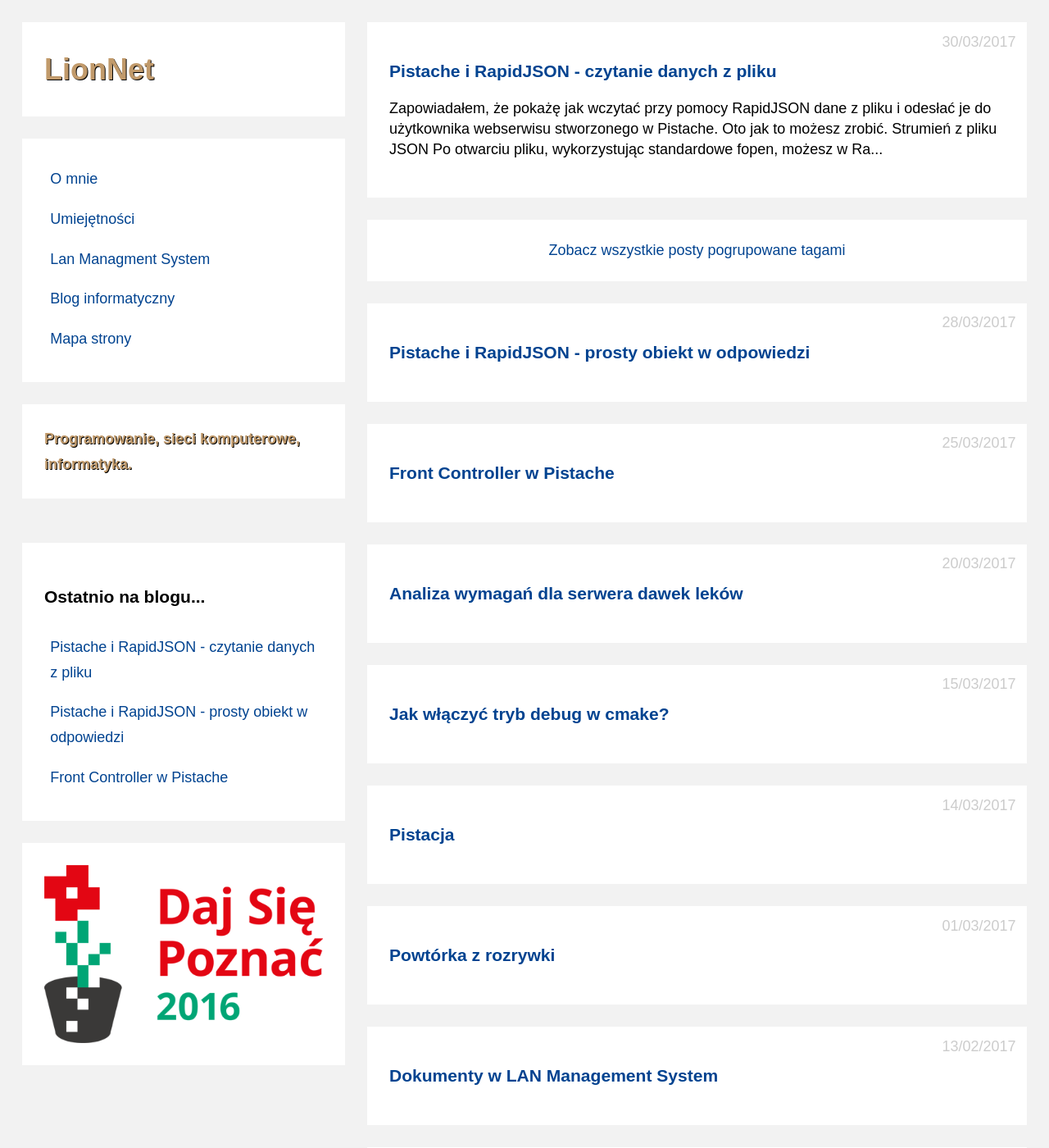
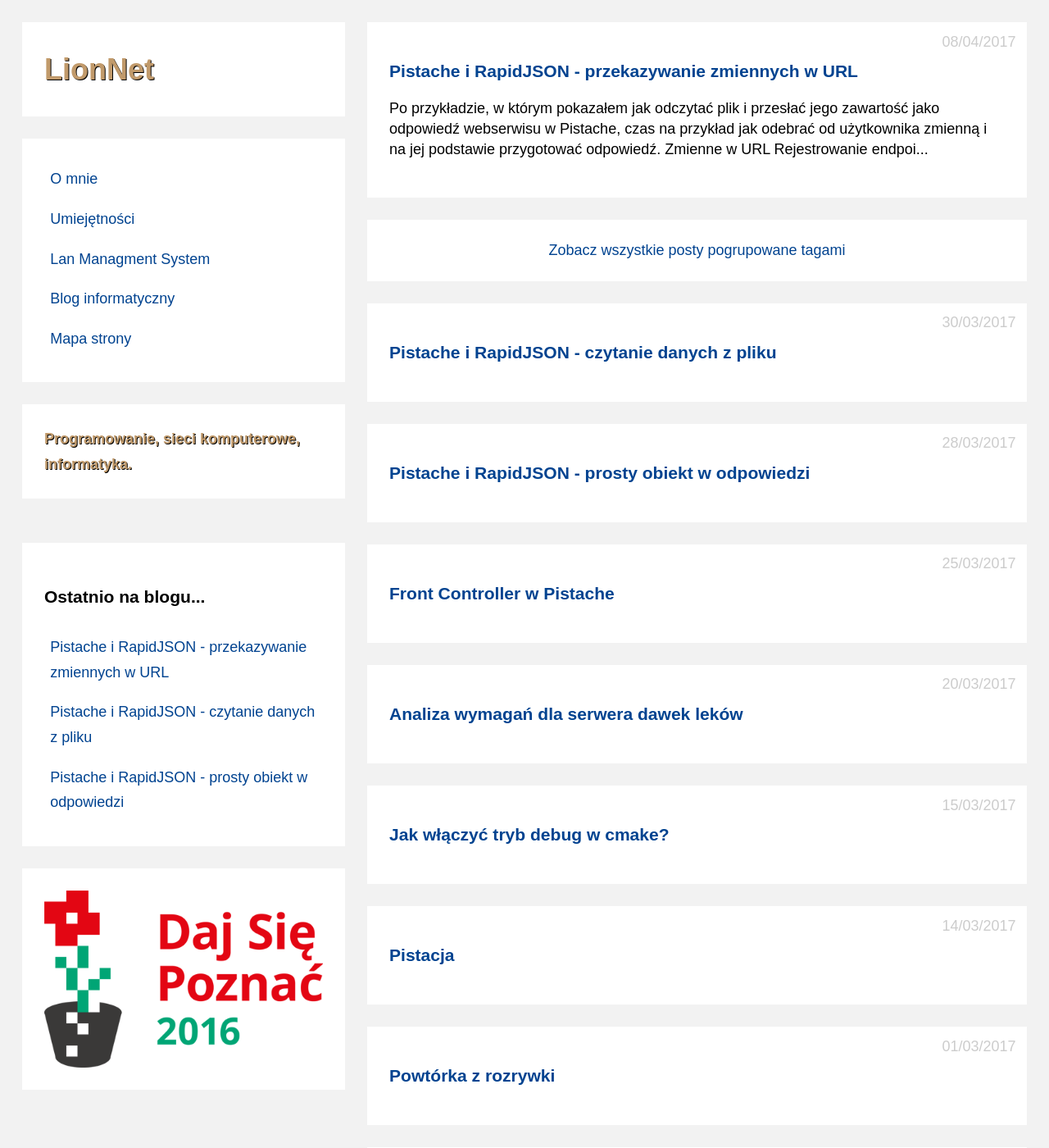
Before and after one commit to maciejlew/maciejlew.github.io, a Jekyll site: the page built from pages/blog.md, in a window 1280 px wide and 1400 px high. Shown: the whole window at 82% size. Built offline with Jekyll 4.4.1, drawn with Linux system fonts in a browser that asks for light colours; comment, search, counter and statistics services are not loaded.

Commit message:
Adds post 'Pistache i RapidJSON - przekazywanie zmiennych w URL'

```diff
--- /dev/null
+++ b/_posts/2017-04-08-pistache-i-rapidjson-przekazywanie-zmiennych-w-url.md
@@ -0,0 +1,54 @@
+---
+layout: post
+title: 'Pistache i RapidJSON - przekazywanie zmiennych w URL'
+date: '2017-04-08 22:30:00'
+description: 'Przykład przekazywania zmiennych do aplikacji napisanej w Pistache'
+keywords: 'daj się poznać 2017, konkurs programistyczny, aplikacja konkursowa,
+drug dose framework, aplikacja mobilna, pas pediatryczny, dawkowanie leków,
+pistache, rapidjson, json'
+tags:
+- DSP2017
+- C++
+- DDS
+img_hosting: "http://interpc.pl/~mlewinterpc/lion.net.pl/2017/03/30/pistache-i-rapidjson-przekazywanie-zmiennych-w-url/"
+---
+
+Po przykładzie, w którym pokazałem [jak odczytać plik i przesłać jego zawartość
+jako odpowiedź webserwisu w Pistache][1], czas na przykład jak odebrać od
+użytkownika zmienną i na jej podstawie przygotować odpowiedź.
+
+### Zmienne w URL
+
+Rejestrowanie endpointów zawierających zmienne jest banalnie proste. Wygląda to
+identycznie jak rejestrowanie każdej innej metody webserwisu, z tym wyjątkiem że
+w miejscach w których spodziewamy się od użytkownika użycia zmiennej definiujemy
+zaślepkę:
+
+{% highlight cpp startinline %}
+Routes::Get(router, "/drugs/:id", Routes::bind(&DrugHandler::onRequest, &drug_handler));
+{% endhighlight %}
+
+W powyższym przykładzie spodziewam się że użytkownik w celu pobrania informacji
+o konkretnym leku poda jego identyfikator w miejscu oznaczonym jako *:id*. Każda
+zaślepka w Pistache wyróżniona musi zostać poprzez dodanie znaku dwukropka przed
+jej nazwą.
+
+Odbieranie nazwanej zmiennej w metodzie obsługi webserwisu także jest bardzo proste:
+
+{% highlight cpp startinline %}
+auto id = request.param(":id").as<std::string>();
+{% endhighlight %}
+
+Z obiektu *request* pobieramy parametr ":id" jako string. Od tego momentu możemy
+w programie używać zmiennej *id* do której przypisana jest wartość podana przez
+użytkownika webserwisu.
+
+Istnieje także możliwość odbierania zmiennych bez podawania ich nazw, podając
+kolejne pozycje w sekwencji zaślepek.
+
+Pokazane w tym wpisie przykłady są zaczerpnięte z [aplikacji DDS][2].
+
+[1]: {{ site.url }}/2017/03/30/pistache-i-rapidjson-czytanie-danych-z-pliku.html
+[2]: https://github.com/maciejlew/drug-dose-server
+
+{% include acronyms.md %}
--- a/pages/map.md
+++ b/pages/map.md
@@ -33,6 +33,7 @@ breadcrumbs:
  * [Umiejętności](../umiejetnosci/)
  * [Kontakt](../kontakt/)
  * [Blog informatyczny](../blog/)
+   * [Pistache i RapidJSON - przekazywanie zmiennych w URL](../2017/03/30/pistache-i-rapidjson-przekazywanie-zmiennych-w-url.html)
    * [Pistache i RapidJSON - czytanie danych z pliku](../2017/03/30/pistache-i-rapidjson-czytanie-danych-z-pliku.html)
    * [Pistache i RapidJSON - prosty obiekt w odpowiedzi](../2017/03/28/pistache-i-rapidjson-prosty-obiekt-json-w-odpowiedzi.html)
    * [Front Controller w Pistache](../2017/03/25/front-controller-w-pistache.html)
```
